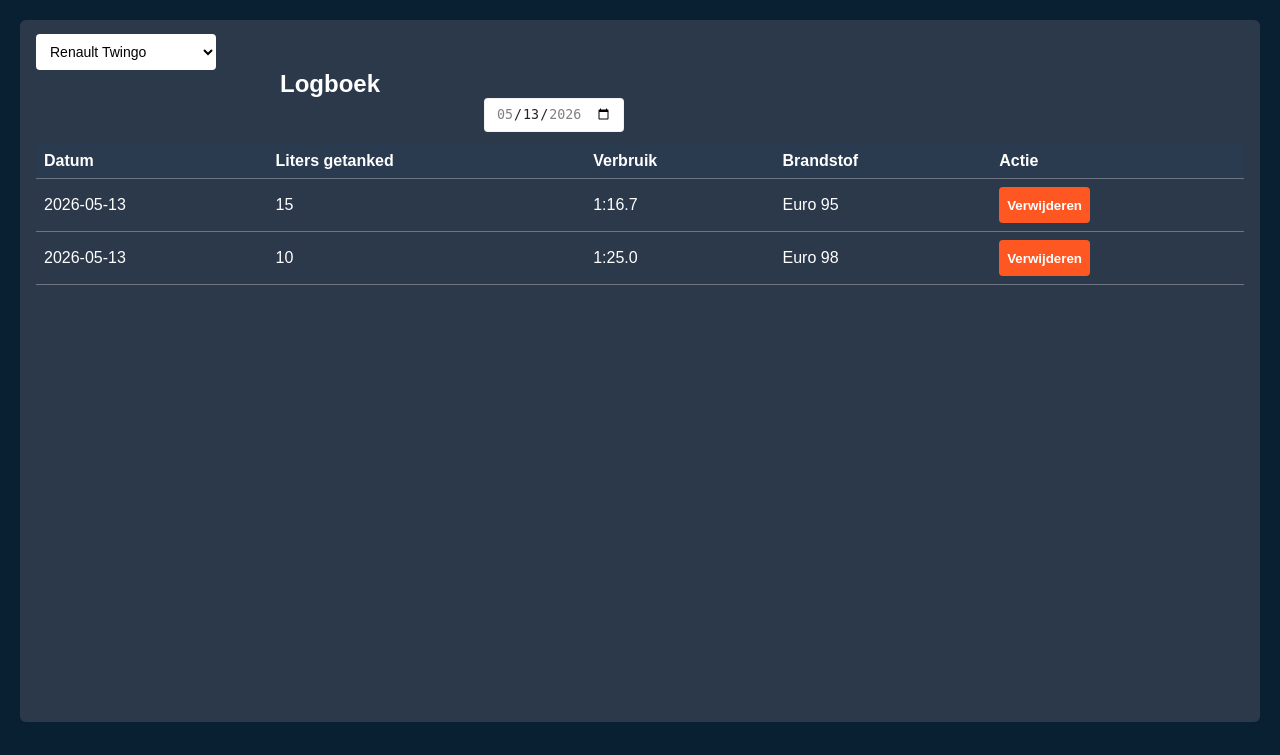
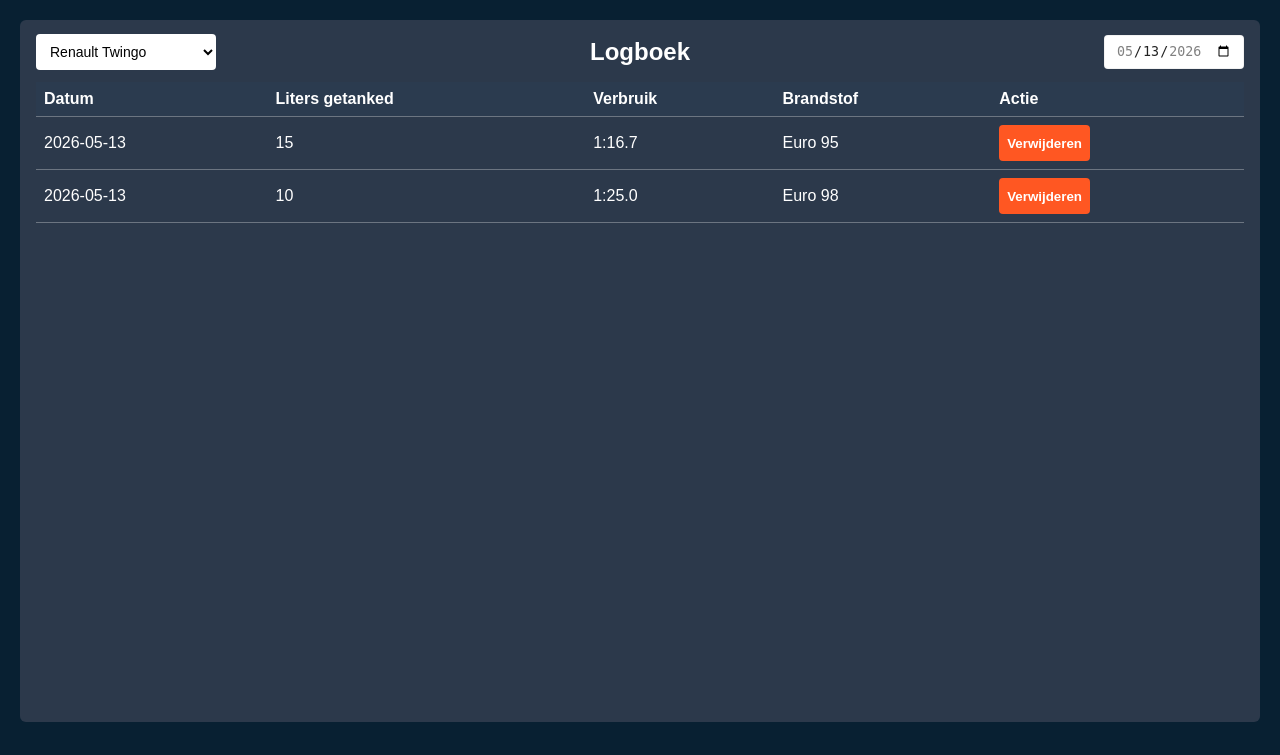
Before and after one commit to ps253993/verbruikbeheer, a Flask app: page /log in a window 1280 px wide. Shown: the part 45-800 px from the top of the page. Run offline with Flask 3, Linux system fonts and the light colour scheme; a user stored in the database is signed in.

Commit message:
logboek pagina met ai gefixed en opgemaakt

```diff
--- a/static/style.css
+++ b/static/style.css
@@ -304,6 +304,15 @@ body {
   margin-bottom: 12px;
 }
 
+
+.board__bar form{
+  display: grid;
+  grid-template-columns: 1fr auto 1fr;
+  align-items: center;
+  column-gap: 16px;
+  width: 100%;
+}
+
 /* Titel exact in het midden uitgelijnd */
 .board__title{
   color: var(--label);
@@ -432,6 +441,12 @@ body {
     grid-template-columns: 1fr; /* onder elkaar */
     row-gap: 10px;
   }
+
+  .board__bar form{
+    grid-template-columns: 1fr; /* onder elkaar op mobiel */
+    row-gap: 10px;
+  }
+
   .board__title{ text-align: left; }
   .board__right{ justify-self: start; }
 }
@@ -558,3 +573,38 @@ body {
 .box .btn{
   width: 100%;
 }
+
+/* === LOGBOEK TOPBAR FIX (zet onderaan style.css) === */
+
+/* Maak de bar zelf simpel: de form bepaalt de layout */
+.board__bar{
+  display: block;
+}
+
+/* 3 kolommen: links (flex), midden (titel), rechts (datum) */
+.board__bar form{
+  width: 100%;
+  display: grid;
+  grid-template-columns: minmax(0, 1fr) auto minmax(0, 1fr);
+  align-items: center;
+  column-gap: 16px;
+}
+
+/* Links echt links */
+.board__bar form .board__left{
+  justify-self: start;
+  min-width: 0; /* voorkomt dat links de titel “wegduwt” */
+}
+
+/* Titel exact in het midden */
+.board__bar form .board__title{
+  justify-self: center;  /* belangrijk! */
+  text-align: center;
+  margin: 0;
+}
+
+/* Rechts echt rechts */
+.board__bar form .board__right{
+  justify-self: end;     /* belangrijk! */
+  min-width: 0;
+}
```
